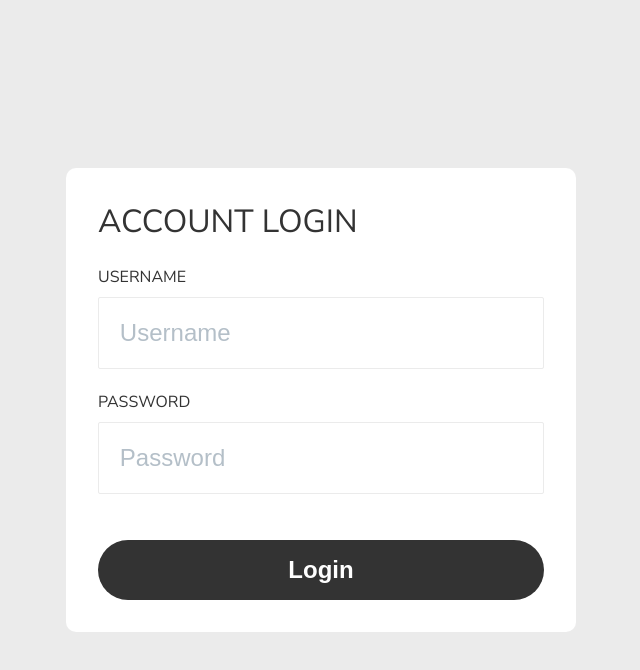
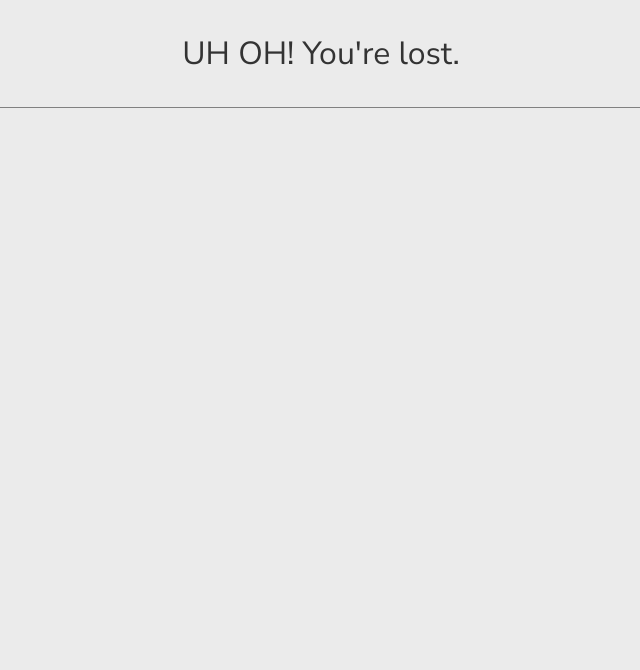
Before and after one commit to heyllog/emphasoft-test, a React (Create React App) app: page / in a window 1280 px wide. Shown: the top 670 px of the page, without its empty margins (319-959 px from the left). Built offline with nearby package versions, Linux system fonts and the light colour scheme.

Commit message:
Fix routing for gh-pages

```diff
--- a/package.json
+++ b/package.json
@@ -2,7 +2,7 @@
   "name": "emphasoft",
   "version": "0.1.0",
   "private": true,
-  "homepage": "https://heyllog.github.io/emphasoft_app",
+  "homepage": "https://heyllog.github.io/emphasoft-test",
   "dependencies": {
     "@testing-library/jest-dom": "^4.2.4",
     "@testing-library/react": "^9.3.2",
--- a/src/App.jsx
+++ b/src/App.jsx
@@ -7,15 +7,14 @@ import NotFound from './pages/NotFound';
 
 function App() {
   const [token, setToken] = useState('');
-  // const [token, setToken] = useState('781bd9f1de084f4daa7ba2aa8a71a2eab855354e');
 
   return (
     <Router>
       <Switch>
-        <Route exact path='/'>
+        <Route exact path='/emphasoft-test'>
           <AuthPage token={token} setToken={setToken} />
         </Route>
-        <Route path='/users'>
+        <Route path='/emphasoft-test/users'>
           <UsersPage token={token} />
         </Route>
         <Route path='*'>
--- a/src/components/AuthForm.jsx
+++ b/src/components/AuthForm.jsx
@@ -45,7 +45,7 @@ function AuthForm({ setToken }) {
       if (response.ok) {
         let json = await response.json();
         setToken(json.token);
-        history.push('users');
+        history.push('emphasoft-test/users');
       }
     } catch {
       if (!controller.signal.aborted) {
--- a/src/pages/AuthPage.jsx
+++ b/src/pages/AuthPage.jsx
@@ -7,7 +7,11 @@ function AuthPage({ token, setToken }) {
   return (
     <div className='auth'>
       {token ? (
-        <Redirect message='You are already authorized' link='users' button='Users List' />
+        <Redirect
+          message='You are already authorized'
+          link='/emphasoft-test/users'
+          button='Users List'
+        />
       ) : (
         <AuthForm setToken={setToken} />
       )}
--- a/src/pages/UsersPage.jsx
+++ b/src/pages/UsersPage.jsx
@@ -81,7 +81,7 @@ function UsersPage({ token }) {
       )}
     </div>
   ) : (
-    <Redirect message='You are not authorized' link='/' button='Sign In' />
+    <Redirect message='You are not authorized' link='/emphasoft-test' button='Sign In' />
   );
 }
 
```
